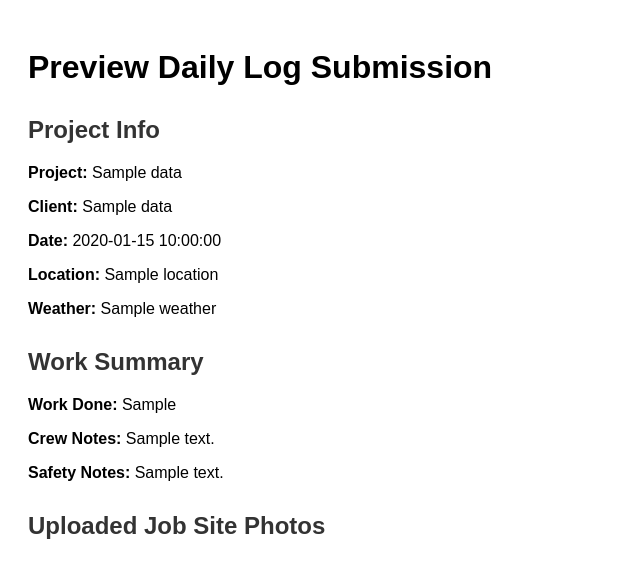
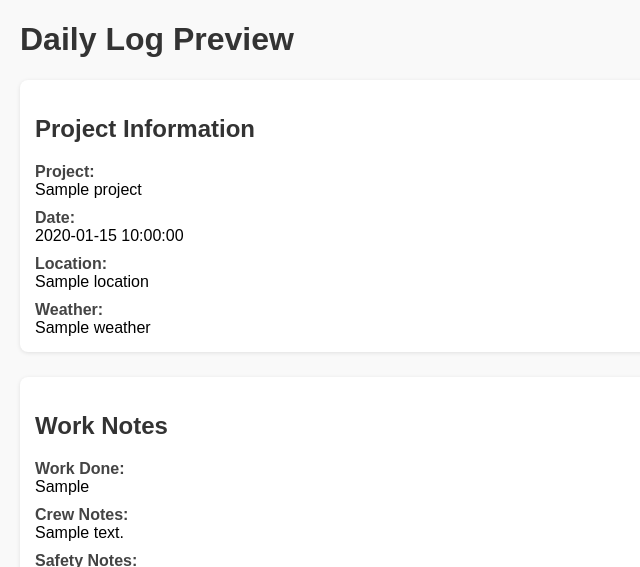
Before and after one commit to VagishKapila/gpt-material-insight-api, a Flask app: template templates/preview.html in a window 1280 px wide. Shown: the top 567 px of the page, without its empty margins (0-640 px from the left). Run offline with Flask 3, Linux system fonts and the light colour scheme; the template is opened without the code that fills it: most values are stand-ins (such as "Sample title", 1, 10 or a date in 2020); grey boxes marked "Sample" are stand-in pictures.

Commit message:
Update preview.html

```diff
--- a/templates/preview.html
+++ b/templates/preview.html
@@ -2,93 +2,82 @@
 <html lang="en">
 <head>
   <meta charset="UTF-8">
-    <title>Preview Daily Log</title>
+  <title>Daily Log Preview</title>
   <style>
-        body {
-            font-family: Arial, sans-serif;
-            padding: 20px;
-        }
-        h2 {
-            margin-top: 30px;
-            color: #333;
-        }
-        .preview-section {
-            margin-bottom: 30px;
-        }
-        .images-preview img {
-            width: 300px;
-            height: auto;
-            margin: 10px;
-            border: 1px solid #ccc;
-        }
-        .form-field {
-            margin-bottom: 10px;
-        }
-        .score-input {
-            width: 60px;
-        }
+    body { font-family: Arial, sans-serif; margin: 20px; background: #f9f9f9; }
+    h1, h2 { color: #333; }
+    .section { margin-bottom: 25px; padding: 15px; background: #fff; border-radius: 8px; box-shadow: 0 1px 4px rgba(0,0,0,0.1); }
+    .label { font-weight: bold; margin-top: 10px; display: block; color: #444; }
+    .value { margin-left: 10px; color: #222; }
+    .images { display: flex; flex-wrap: wrap; gap: 10px; }
+    .images img { width: 30%; border-radius: 4px; box-shadow: 0 1px 3px rgba(0,0,0,0.2); }
+    .score { margin: 5px 0; }
+    .score .match { color: green; }
+    .score .no-match { color: red; }
+    .out-of-scope { color: #b30000; }
+    .button { margin-top: 30px; padding: 12px 25px; font-size: 16px; background: #007bff; color: white; border: none; border-radius: 6px; cursor: pointer; }
+    .button:hover { background: #0056b3; }
   </style>
 </head>
 <body>
+  <h1>Daily Log Preview</h1>
 
-    <h1>Preview Daily Log Submission</h1>
-
-    <div class="preview-section">
-        <h2>Project Info</h2>
-        <p><strong>Project:</strong> {{ data.project_name }}</p>
-        <p><strong>Client:</strong> {{ data.client_name }}</p>
-        <p><strong>Date:</strong> {{ data.date }}</p>
-        <p><strong>Location:</strong> {{ data.location }}</p>
-        <p><strong>Weather:</strong> {{ data.weather }}</p>
+  <div class="section">
+    <h2>Project Information</h2>
+    <div><span class="label">Project:</span> {{ data.Project }}</div>
+    <div><span class="label">Date:</span> {{ data.Date }}</div>
+    <div><span class="label">Location:</span> {{ data.Location }}</div>
+    <div><span class="label">Weather:</span> {{ data.Weather }}</div>
   </div>
 
-    <div class="preview-section">
-        <h2>Work Summary</h2>
-        <p><strong>Work Done:</strong> {{ data.work_done }}</p>
-        <p><strong>Crew Notes:</strong> {{ data.crew_notes }}</p>
-        <p><strong>Safety Notes:</strong> {{ data.safety_notes }}</p>
+  <div class="section">
+    <h2>Work Notes</h2>
+    <div><span class="label">Work Done:</span> {{ data['Work Done'] }}</div>
+    <div><span class="label">Crew Notes:</span> {{ data['Crew Notes'] }}</div>
+    <div><span class="label">Safety Notes:</span> {{ data['Safety Notes'] }}</div>
   </div>
 
-    {% if images %}
-    <div class="preview-section images-preview">
-        <h2>Uploaded Job Site Photos</h2>
-        {% for img in images %}
-            <img src="/{{ img }}" alt="Job photo">
+  {% if image_urls %}
+  <div class="section">
+    <h2>Uploaded Photos</h2>
+    <div class="images">
+      {% for img_url in image_urls %}
+        <img src="{{ img_url }}" alt="Job Site Photo">
       {% endfor %}
+    </div>
   </div>
   {% endif %}
 
   {% if ai_analysis %}
-    <div class="preview-section">
+  <div class="section">
     <h2>AI Scope Analysis</h2>
-        <p><strong>Estimated Completion: {{ ai_analysis.completion | default(0) | round(0) }}%</strong></p>
-
-        <form action="/finalize_preview" method="POST">
-            <input type="hidden" name="session_id" value="{{ session_id }}">
-            <h3>Matched Scope Items</h3>
+    <div><strong>Estimated Completion:</strong> {{ ai_analysis.completion | round(0) }}%</div>
+    <hr>
     {% for item in ai_analysis.scored_items %}
-                <div class="form-field">
-                    <label><strong>{{ item.scope }}</strong> –
-                        Confidence:
-                        <input type="number" name="score_{{ item.scope[:75] }}" class="score-input" value="{{ item.confidence | round(0) }}">
-                        {% if item.match %} ✅ {% else %} ❌ {% endif %}
-                    </label>
+      <div class="score">
+        {% if item.match %}
+          ✅ <span class="match">{{ item.scope }} – {{ item.confidence | round(0) }}%</span>
+        {% else %}
+          ❌ <span class="no-match">{{ item.scope }} – {{ item.confidence | round(0) }}%</span>
+        {% endif %}
       </div>
     {% endfor %}
 
     {% if ai_analysis.out_of_scope %}
-                <h3 style="margin-top: 20px;">Out-of-Scope Items</h3>
+      <div class="out-of-scope">
+        <strong>Out-of-Scope Items:</strong>
         <ul>
-                    {% for line in ai_analysis.out_of_scope %}
+        {% for line in ai_analysis.out_of_scope if line|length > 4 %}
           <li>{{ line }}</li>
         {% endfor %}
         </ul>
+      </div>
     {% endif %}
-
-            <button type="submit" style="margin-top: 20px; padding: 10px 20px;">✅ Generate Final PDF</button>
-        </form>
   </div>
   {% endif %}
 
+  <form action="/generate_pdf/{{ session_id }}" method="post">
+    <button type="submit" class="button">✅ Generate PDF</button>
+  </form>
 </body>
 </html>
```
Lines whose indentation alone changed are shown as unchanged.
